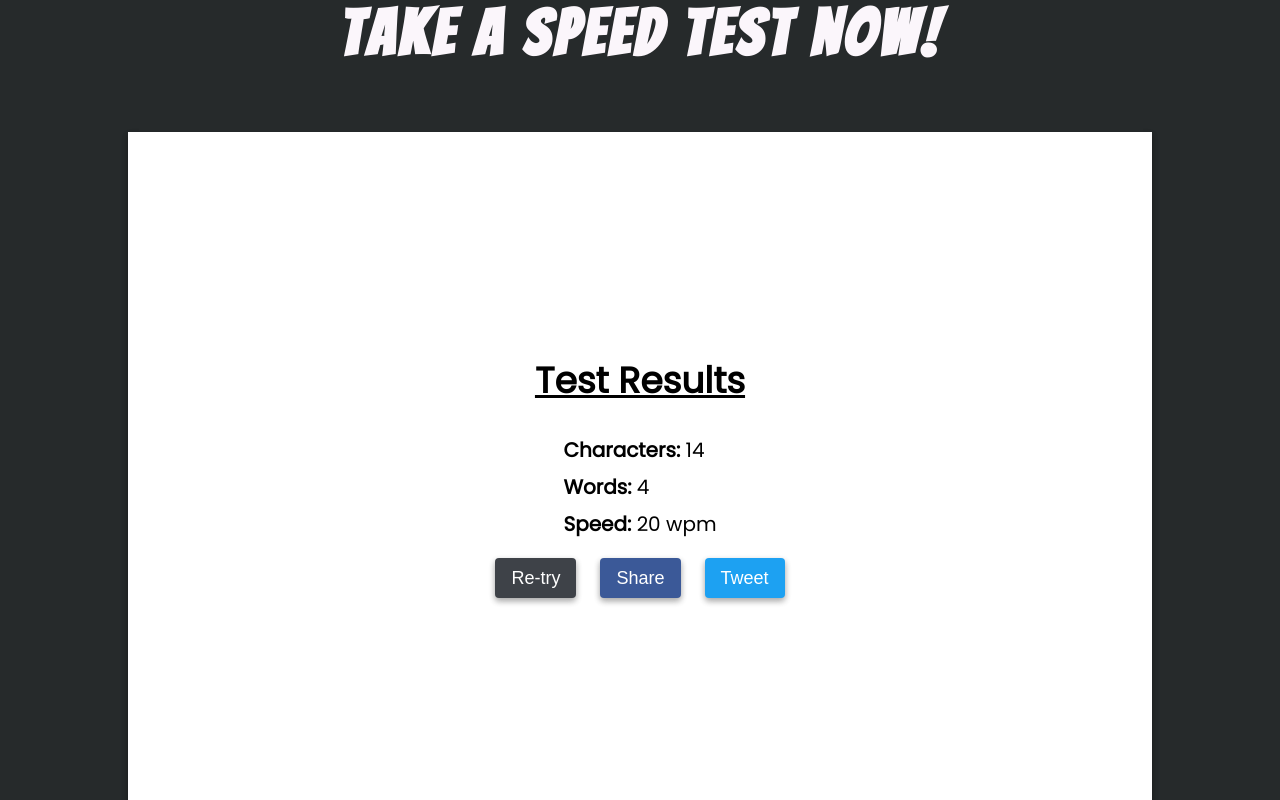
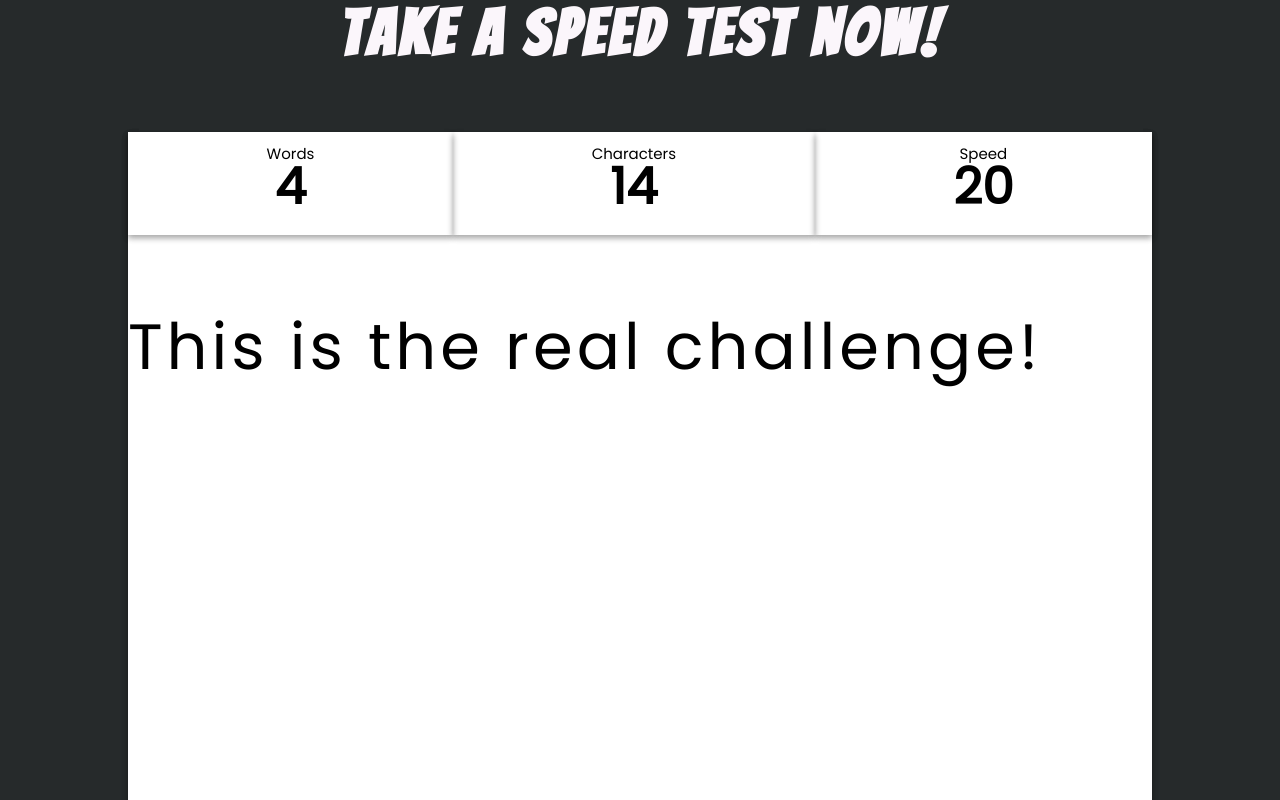
Before and after one commit to chirantan-basu01/FlashType, a React (Create React App) app: page / in a window 1280 px wide. Shown: the part 860-1660 px from the top of the page. Built offline with nearby package versions, Linux system fonts and the light colour scheme.

Commit message:
challenge details card

```diff
--- /dev/null
+++ b/src/components/ChallengeDetailsCard/ChallengeDetailsCard.css
@@ -0,0 +1,25 @@
+.details-card-container {
+    display: flex;
+    flex-direction: column;
+    align-items: center;
+    justify-content: center;
+    flex-grow: 1;
+    padding: 10px;
+    box-shadow: 0 3px 6px rgba(0, 0, 0, 0.16), 0 3px 6px rgba(0, 0, 0, 0.23);
+    transition: all 0.3s cubic-bezier(0.165, 0.84, 0.44, 1);
+}
+
+.details-card-container:hover {
+    box-shadow: 0 14px 28px rgba(0, 0, 0, 0.16), 0 10px 10px rgba(0, 0, 0, 0.23);
+}
+
+.card-name {
+    font-size: 15px;
+    margin-bottom: -15px;
+}
+
+.card-value {
+    font-size: 50px;
+    font-weight: 800;
+    margin: 0;
+}
--- /dev/null
+++ b/src/components/ChallengeDetailsCard/ChallengeDetailsCard.jsx
@@ -0,0 +1,13 @@
+import React from 'react';
+import './ChallengeDetailsCard.css';
+
+const ChallengeDetailsCard = ({ cardName, cardValue }) => {
+    return (
+        <div className="details-card-container">
+            <div className="card-name">{cardName}</div>
+            <div className="card-value">{cardValue}</div>
+        </div>
+    );
+};
+
+export default ChallengeDetailsCard;
--- a/src/components/TestContainer/TestContainer.jsx
+++ b/src/components/TestContainer/TestContainer.jsx
@@ -1,13 +1,21 @@
 import React from 'react';
 import './TestContainer.css';
 import TryAgain from '../TryAgain/TryAgain';
+import TypingChallengeContainer from '../TypingChallengeContainer/TypingChallengeContainer';
 
 const TestContainer = ({ words, characters, wpm }) => {
     return (
         <div className="test-container">
-            <div className="try-again-cont">
+            <div data-aos="fade-up" className="typing-challenge-cont">
+                <TypingChallengeContainer
+                    words={words}
+                    characters={characters}
+                    wpm={wpm}
+                />
+            </div>
+            {/* <div className="try-again-cont">
                 <TryAgain words={words} characters={characters} wpm={wpm} />
-            </div>
+            </div> */}
         </div>
     );
 };
--- /dev/null
+++ b/src/components/TypingChallengeContainer/TypingChallengeContainer.css
@@ -0,0 +1,16 @@
+.typing-challenge-container {
+    display: flex;
+    flex-direction: column;
+    flex-grow: 1;
+}
+
+.details-container {
+    display: flex;
+    flex-direction: row;
+    flex-wrap: wrap;
+}
+
+.typewriter-container {
+    display: flex;
+    flex-grow: 1;
+}
--- /dev/null
+++ b/src/components/TypingChallengeContainer/TypingChallengeContainer.jsx
@@ -0,0 +1,28 @@
+import React from 'react';
+import './TypingChallengeContainer.css';
+import ChallengeDetailsCard from '../ChallengeDetailsCard/ChallengeDetailsCard';
+
+const TypingChallengeContainer = ({ words, characters, wpm }) => {
+    return (
+        <div className="typing-challenge-container">
+            {/* Details Section */}
+            <div className="details-container">
+                {/* words typed */}
+                <ChallengeDetailsCard cardName="Words" cardValue={words} />
+                {/* characters typed */}
+                <ChallengeDetailsCard
+                    cardName="Characters"
+                    cardValue={characters}
+                />
+                {/* speed */}
+                <ChallengeDetailsCard cardName="Speed" cardValue={wpm} />
+            </div>
+            {/* the real challenge */}
+            <div className="typewriter-container">
+                <p>This is the real challenge!</p>
+            </div>
+        </div>
+    );
+};
+
+export default TypingChallengeContainer;
```
